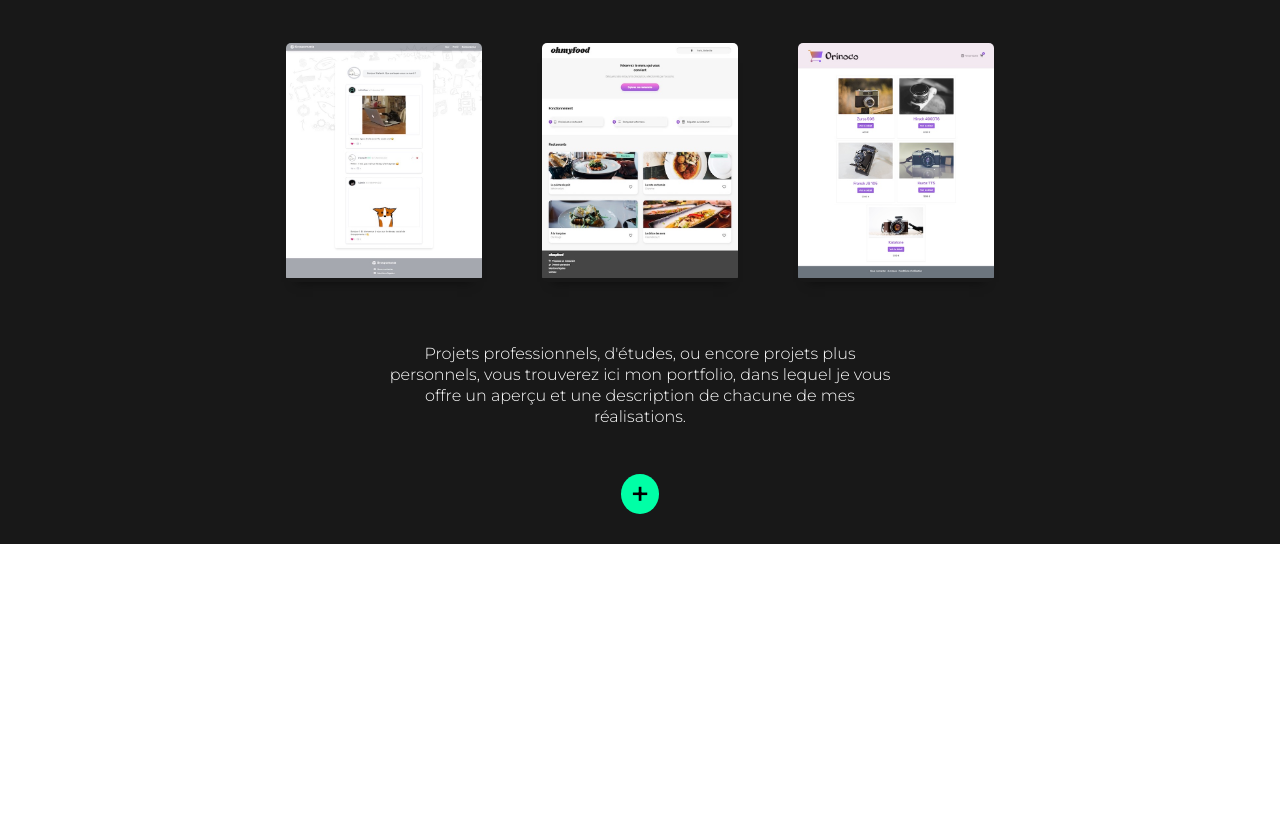
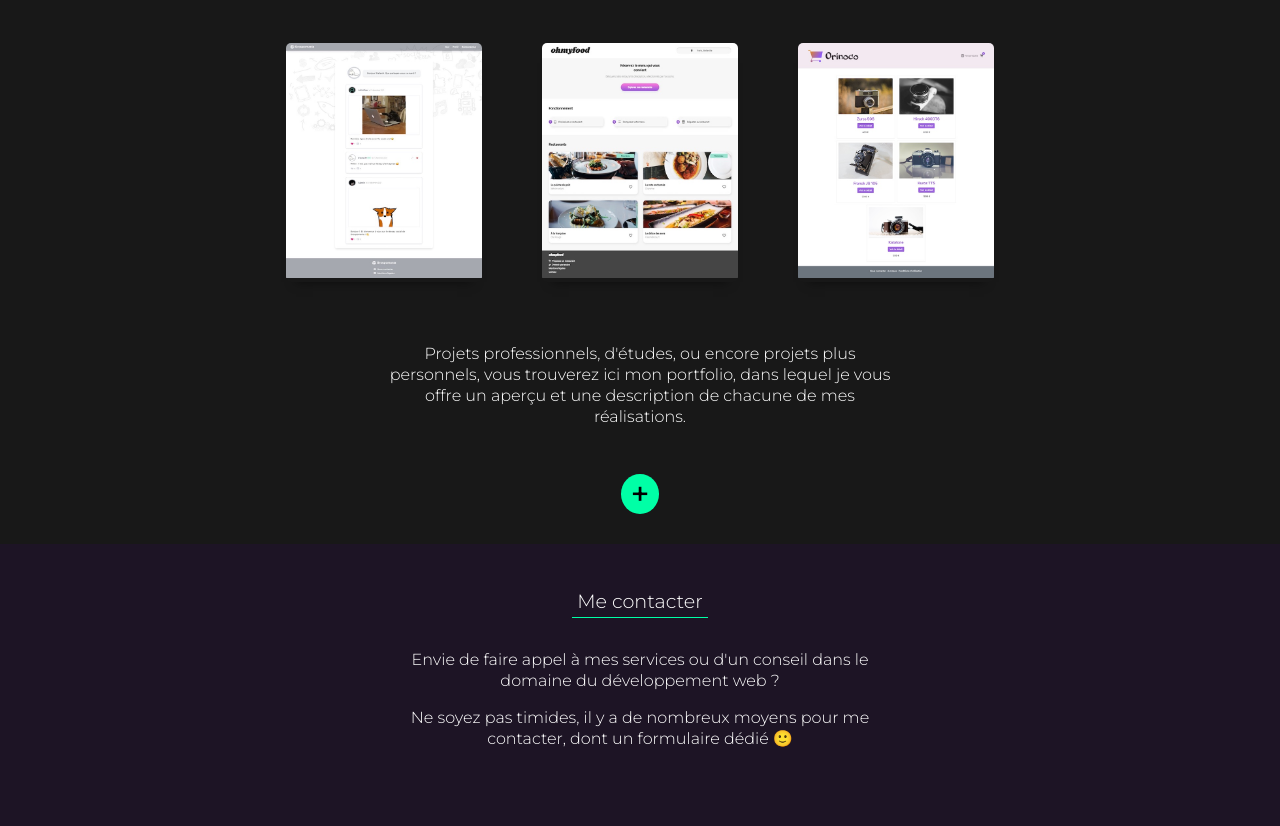
Before and after one commit to DrHyde01/portfolio, a website: page index.html in a window 1280 px wide. Shown: the part 1712-2538 px from the top of the page. Before the commit the page ends 2256 px from the top, so only its background shows below. Drawn offline with Linux system fonts and the light colour scheme.

Commit message:
🚧 Working on contact section

```diff
--- a/index.html
+++ b/index.html
@@ -78,7 +78,7 @@
             <span class="CVbtn__text">Mon CV</span>
           </a>
           <a href="https://github.com/DrHyde01" class="socialink">
-            <i class="fab fa-github socialicon"></i>
+            <i class="fab fa-github-square socialicon"></i>
           </a>
           <a
             href="https://www.linkedin.com/in/heyd-stephane/"
@@ -240,6 +240,19 @@
       </a>
     </section>
 
+    <section class="contact" id="contact">
+      <div class="contact__subcontain">
+        <h2 class="contact__subtitle subtitle">Me contacter</h2>
+      </div>
+
+      <div class="contact__textcontain">
+        <p>
+          Envie de faire appel à mes services ou d'un conseil dans le domaine du développement web ?
+        </p>
+        <p>Ne soyez pas timides, il y a de nombreux moyens pour me contacter, dont un formulaire dédié 🙂</p>
+      </div>
+    </section>
+
     <script src="js/scripts.js"></script>
     <script src="js/index.js"></script>
   </body>
--- a/sass/pages/_index.scss
+++ b/sass/pages/_index.scss
@@ -239,3 +239,52 @@
     }
   }
 }
+
+.contact {
+  display: flex;
+  flex-direction: column;
+  justify-content: center;
+  align-items: center;
+  height: auto;
+  width: 100%;
+  padding-top: $padding-lg;
+  padding-bottom: $padding-lg;
+  background-color: $dark-purple;
+
+  &__subcontain {
+    display: flex;
+    justify-content: center;
+  }
+
+  &__subtitle {
+    position: relative;
+    padding-left: $padding-sm;
+    padding-right: $padding-sm;
+    padding-bottom: $padding-sm;
+
+    &::after {
+      position: absolute;
+      content: "";
+      width: 100%;
+      height: 0.1rem;
+      background-color: $mint-green;
+      left: 0;
+      bottom: 0;
+    }
+  }
+
+  &__textcontain {
+    width: 40%;
+    text-align: center;
+    line-height: 1.3;
+    padding-bottom: $padding-lg;
+
+    @include mobile-only {
+      width: 80%;
+    }
+
+    @include tablet-only {
+      width: 60%;
+    }
+  }
+}
```
Also changed, not shown: public/css/style.css, 1 other file.
